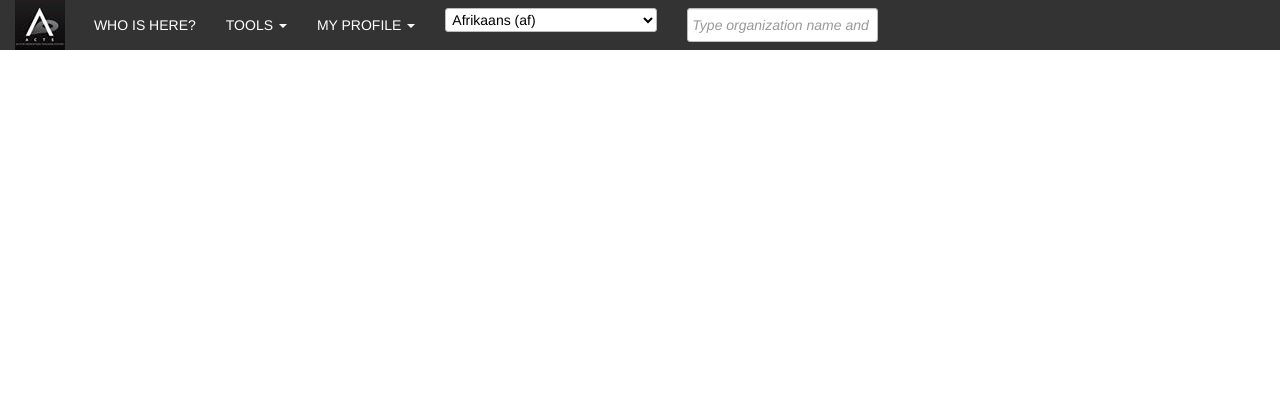
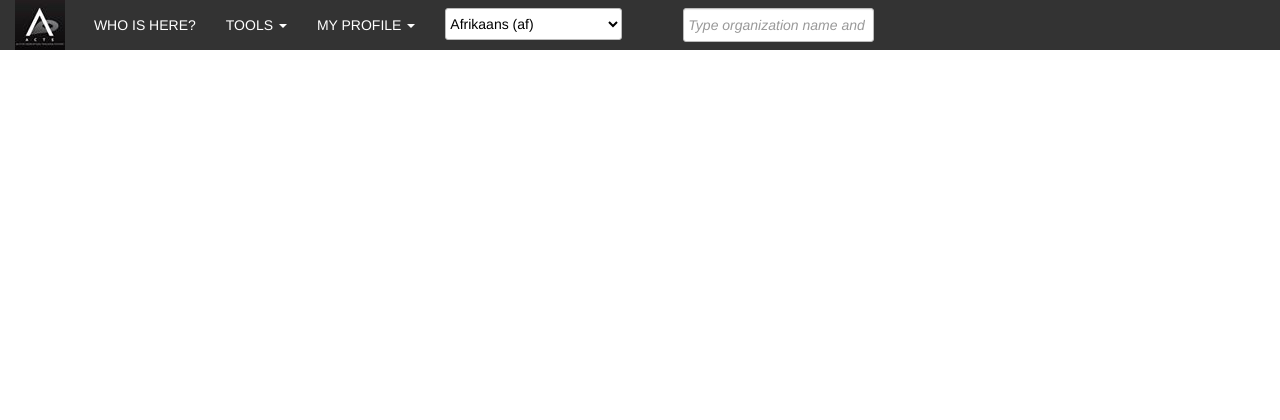
Before and after one commit to autogestion/corruption_tracker, a Django app: template templates/map.html in a window 1280 px wide. Shown: the top 420 px of the page. Run offline with Django 3.2, Linux system fonts and the light colour scheme; the template is opened without the code that fills it, so the values that code supplies are empty; some libraries are stand-ins or nearby versions.

Commit message:
fix-inputs. Make inputs looks like normal inputs

```diff
--- a/static/css/base.css
+++ b/static/css/base.css
@@ -256,23 +256,29 @@ nav .navbar-brand {
 
 .modal-content.map_popup.transparent-module input,
 .modal-content.map_popup.transparent-module select,
-.modal-content.map_popup.transparent-module textarea {
-    background: transparent;
+.modal-content.map_popup.transparent-module textarea,
+.modal-content.map_popup.transparent-module select option{
+    background: #fff;
     border-radius: 0;
     border-top: none;
     border-right: none;
     border-left: none;
-    border-bottom: 1px solid #fff;
-    color: #fff;
+    color: #000;
+}
+
+select[name="language"] {
+    width: 94%;
+    padding: 6px 0;
+}
+
+@media (min-width: 769px) {
+    select[name="language"] {
+        width: 85%;
+    }
 }
 
 .modal-content.map_popup.transparent-module select {
     min-width: 20%;
-}
-
-.modal-content.map_popup.transparent-module select option {
-    background: #fff;
-    color: #000;
 }
 
 .modal-content.map_popup.transparent-module input:focus,
```
